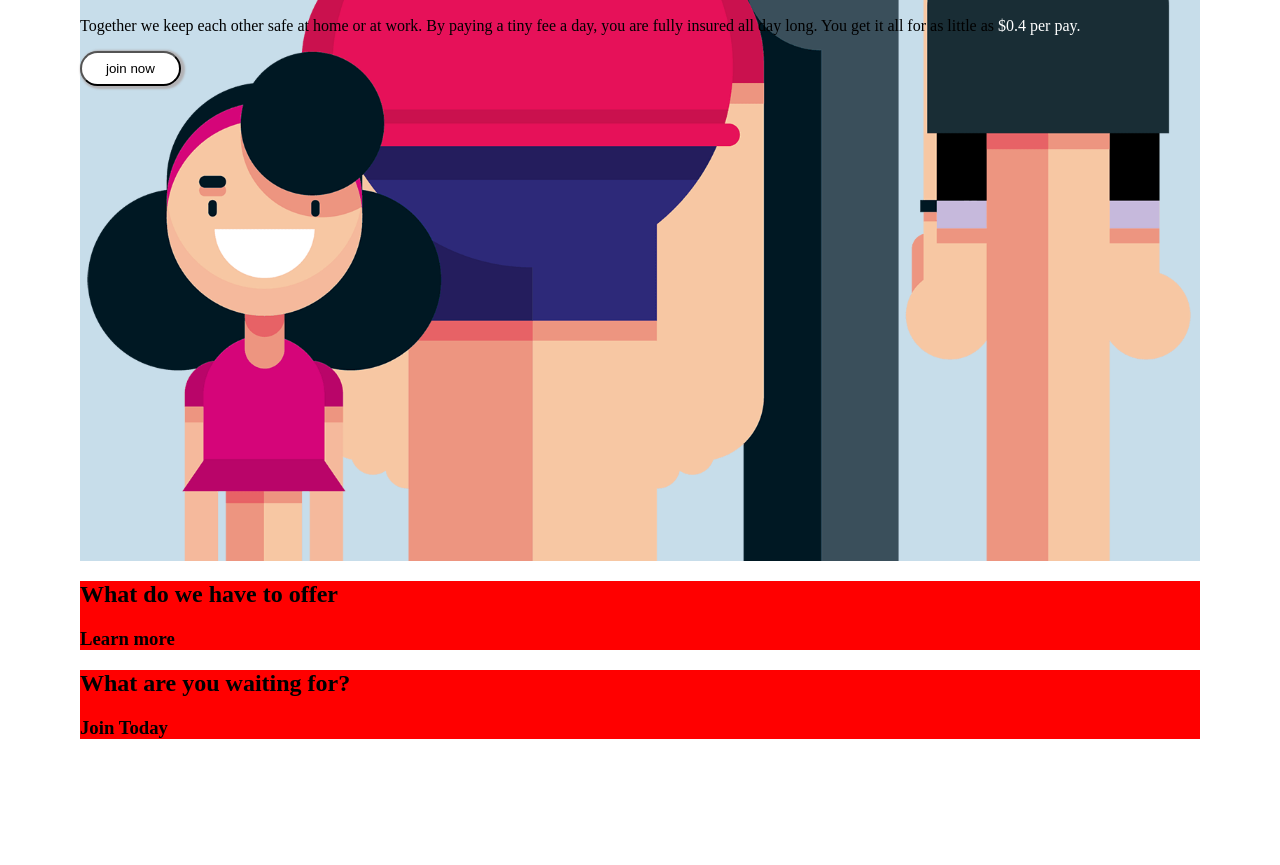
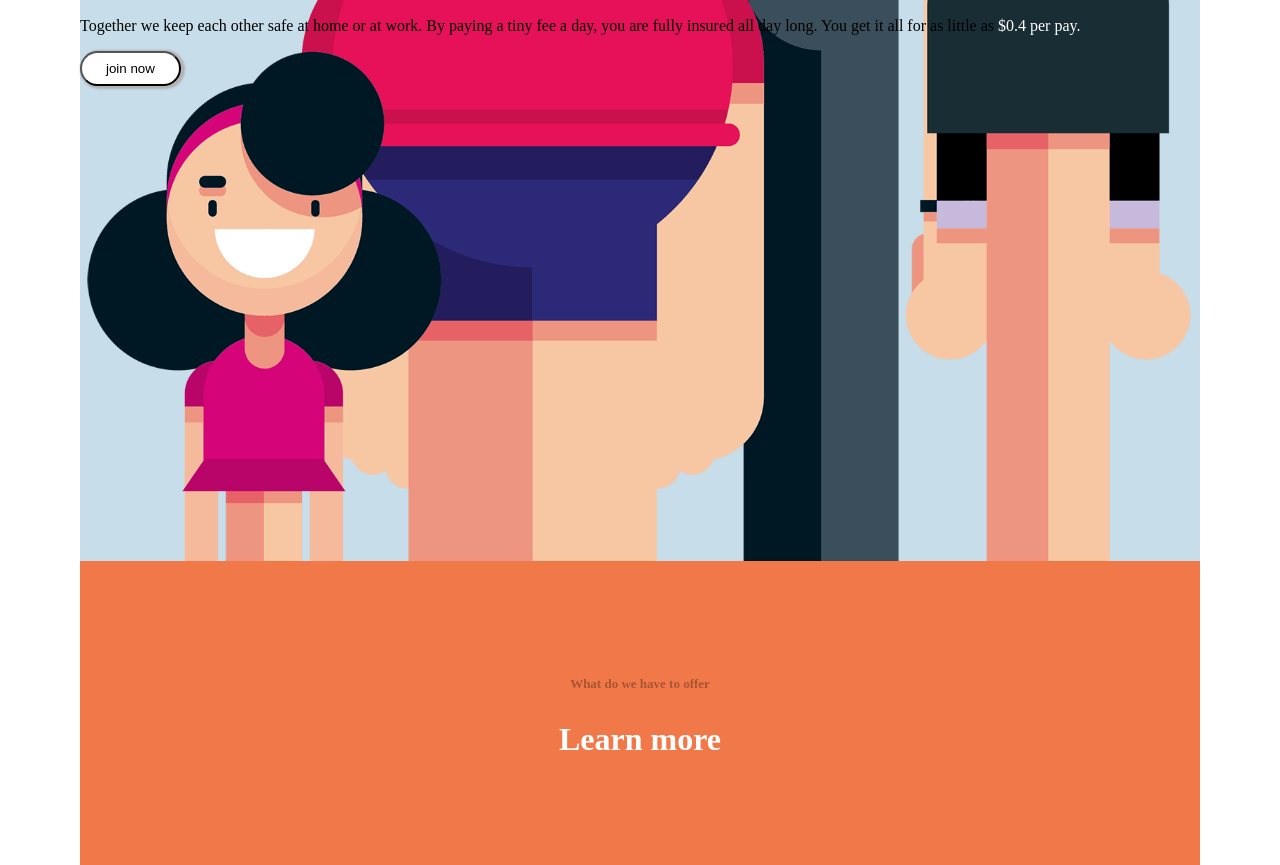
Before and after one commit to vincent-samuelsson/extra-ovning-v43, a plain HTML site: page ovning-vecka43/index.html in a window 1280 px wide. Shown: the part 87-952 px from the top of the page. Before the commit the page ends 844 px from the top, so only its background shows below. Drawn offline with Linux system fonts and the light colour scheme.

Commit message:
klar med 2 cards top, obs h2 kan vara problem senare

```diff
--- a/ovning-vecka43/css/learn-join-cards.css
+++ b/ovning-vecka43/css/learn-join-cards.css
@@ -1,3 +1,22 @@
+/* kolla varför card 2 inte syns with samsung max ultra */
+
 .card {
-  background-color: red;
+  display: flex;
+  flex-direction: column;
+  justify-content: center;
+  align-items: center;
+  text-align: center;
+  height: 40vh;
+  background-color: var(---color-orange-main);
 }
+
+.card:last-child {
+  background-color: var(---color-accent-orange);
+}
+
+/* obs detta kan störa andra H2or i resten av sidan */
+.card h2 {
+  font-size: small;
+  font-weight: bold;
+  opacity: 0.3;
+}
--- /dev/null
+++ b/ovning-vecka43/css/spans.css
@@ -0,0 +1,4 @@
+.span {
+  color: white;
+  font-size: xx-large;
+}
--- a/ovning-vecka43/index.html
+++ b/ovning-vecka43/index.html
@@ -1,6 +1,7 @@
 <!DOCTYPE html>
 <html lang="en">
   <head>
+    <link rel="stylesheet" href="css/spans.css" />
     <link rel="stylesheet" href="css/learn-join-cards.css" />
     <link rel="stylesheet" href="css/we-got-you.css" />
     <link rel="stylesheet" href="css/globa.css" />
@@ -23,11 +24,11 @@
       <!-- we got you end -->
       <div class="card">
         <h2>What do we have to offer</h2>
-        <h3>Learn more</h3>
+        <h3><span class="span">Learn more</span></h3>
       </div>
       <div class="card">
         <h2>What are you waiting for?</h2>
-        <h3>Join Today</h3>
+        <h3><span class="span">Join Today</span></h3>
       </div>
     </div>
   </body>
```
